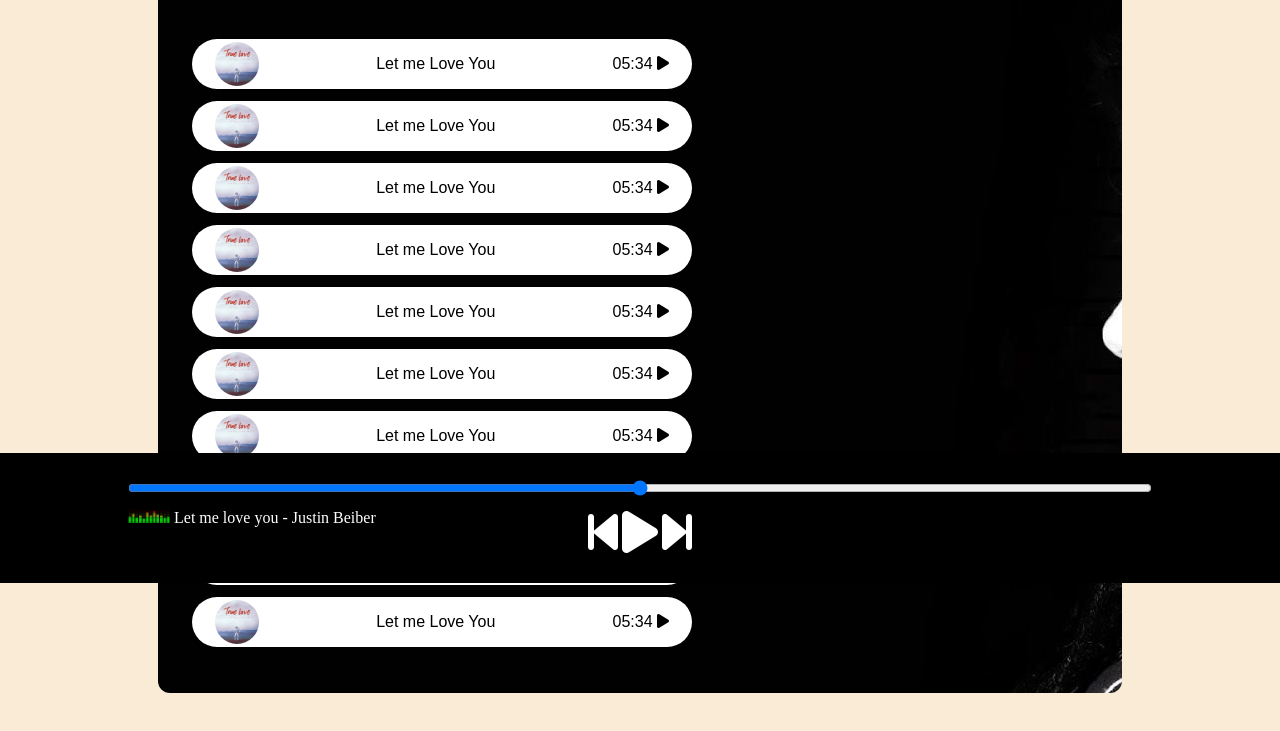
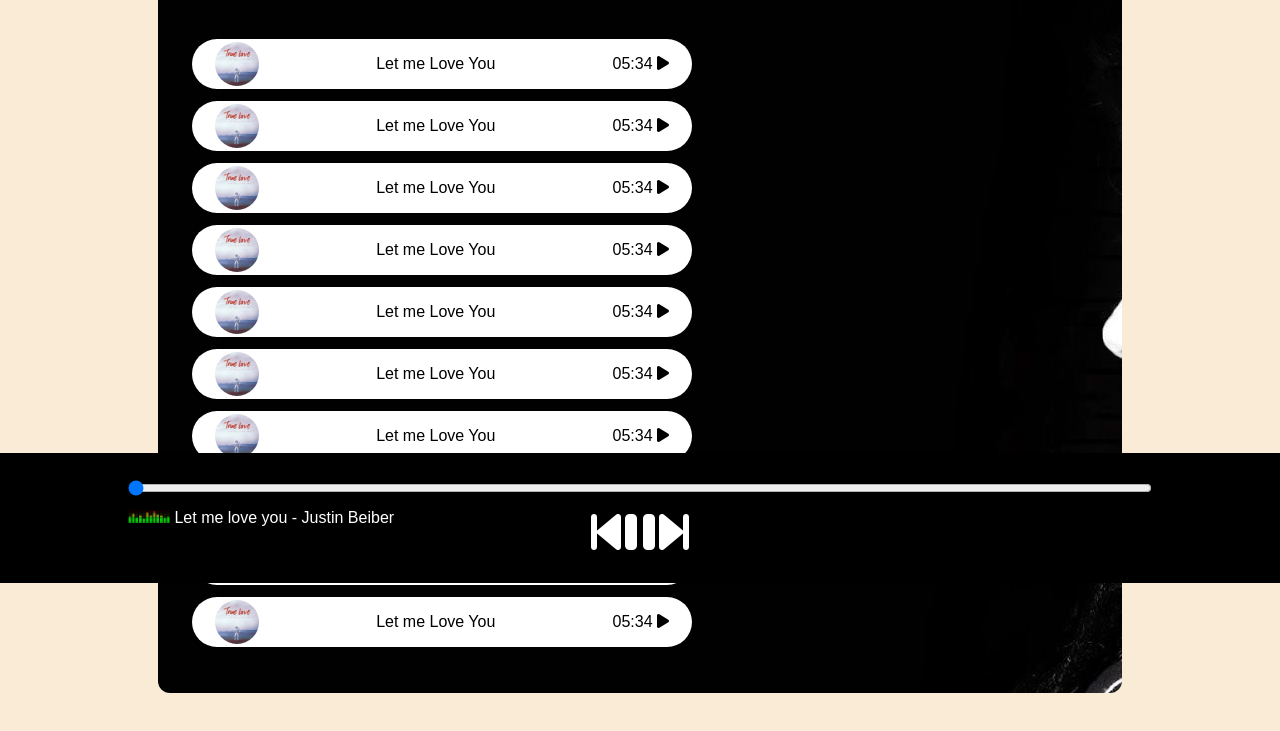
Before and after one commit to shrey265/spotify-player, a plain HTML site: page index.html in a window 1280 px wide. Both pictures are taken after a click on the icon 640 px from the left and 749 px from the top of the page. Shown: the part 217-948 px from the top of the page. Drawn offline with Linux system fonts and the light colour scheme.

Commit message:
modified

```diff
--- a/index.html
+++ b/index.html
@@ -5,6 +5,7 @@
     <meta http-equiv="X-UA-Compatible" content="IE=edge">
     <meta name="viewport" content="width=device-width, initial-scale=1.0">
     <link rel="stylesheet" href="styles.css">
+    <link rel="shortcut icon" href="#">
     <title>Spotify - Your favourite music is here </title>
 </head>
 <body>
@@ -81,15 +82,15 @@
 
 
     <div class="bottom">
-        <input type="range" name="range" id="myProgressBar" min="0" max="100" />
+        <input type="range" name="range" id="myProgressBar" min="0" value="0" max="100" />
         <div class="icons">
             <i class="fa-solid fa-3x fa-step-backward"></i>
-            <i class="fa-solid fa-3x fa-play"></i>
+            <i id="masterPlay" class="fa-solid fa-3x fa-play"></i>
             <i class="fa-solid fa-3x fa-step-forward"></i>
             <!-- font awesome icons-->
         </div>
         <div class="songInfo">
-            <img src="playing.gif" width="42px" alt=""> Let me love you - Justin Beiber
+            <img id="gif" src="playing.gif" width="42px" alt=""> Let me love you - Justin Beiber
         </div>
     </div>
     <script src="https://kit.fontawesome.com/648dc01c67.js" crossorigin="anonymous"></script>
--- a/script.js
+++ b/script.js
@@ -0,0 +1,54 @@
+console.log("Welcome to spotify");
+
+
+let songIndex=0;
+let audioElement = new Audio("songs/1.mp3");
+let masterPlay = document.getElementById("masterPlay");
+let myProgressBar = document.getElementById("myProgressBar");
+let gif = document.getElementById("gif");
+let songs = [
+    {songName: "Salam-e-Ishq", filePath: "songs/1.mp3", coverPath: "covers/1.jpg"},
+    {songName: "Salam-e-Ishq", filePath: "songs/1.mp3", coverPath: "covers/1.jpg"},
+    {songName: "Salam-e-Ishq", filePath: "songs/1.mp3", coverPath: "covers/1.jpg"},
+    {songName: "Salam-e-Ishq", filePath: "songs/1.mp3", coverPath: "covers/1.jpg"},
+    {songName: "Salam-e-Ishq", filePath: "songs/1.mp3", coverPath: "covers/1.jpg"},
+    {songName: "Salam-e-Ishq", filePath: "songs/1.mp3", coverPath: "covers/1.jpg"},
+    {songName: "Salam-e-Ishq", filePath: "songs/1.mp3", coverPath: "covers/1.jpg"},
+    {songName: "Salam-e-Ishq", filePath: "songs/1.mp3", coverPath: "covers/1.jpg"},
+    {songName: "Salam-e-Ishq", filePath: "songs/1.mp3", coverPath: "covers/1.jpg"},
+    {songName: "Salam-e-Ishq", filePath: "songs/1.mp3", coverPath: "covers/1.jpg"},
+    {songName: "Salam-e-Ishq", filePath: "songs/1.mp3", coverPath: "covers/1.jpg"},
+]
+
+
+//audioElement.play();
+
+//Handle play/pause click
+masterPlay.addEventListener('click',()=>{
+    if(audioElement.paused || audioElement.currentTime<=0){
+        audioElement.play();
+        masterPlay.classList.remove('fa-play');
+        masterPlay.classList.add('fa-pause');
+        gif.style.opacity = 1;
+    }
+    else{
+        audioElement.pause();
+        masterPlay.classList.remove('fa-pause');
+        masterPlay.classList.add('fa-play');
+        gif.style.opacity = 0;
+    }
+})
+
+// Listen to Events
+audioElement.addEventListener('timeupdate', ()=>{
+    console.log("timeupdate");
+    //update seekbar
+    progress = parseInt((audioElement.currentTime/audioElement.duration)*100);
+    console.log(progress);
+    myProgressBar.value = progress;
+}
+)
+
+myProgressBar.addEventListener('change',()=>{
+    audioElement.currentTime = (myProgressBar.value)*audioElement.duration/100;
+})
--- a/styles.css
+++ b/styles.css
@@ -74,6 +74,7 @@ nav ul{
 
 #myProgressBar{
     width: 80vw;
+    cursor: pointer;
 }
 
 .songItemContainer{
@@ -112,4 +113,10 @@ nav ul{
 .songInfo{
     position: absolute;
     left: 10vw;
+    font-family: 'Varella Round', sans-serif;
 }
+
+.songInfo img{
+    opacity: 0;
+    transition: opacity 0.6s ease-in;
+}
```
Also changed, not shown: 10 other files.
